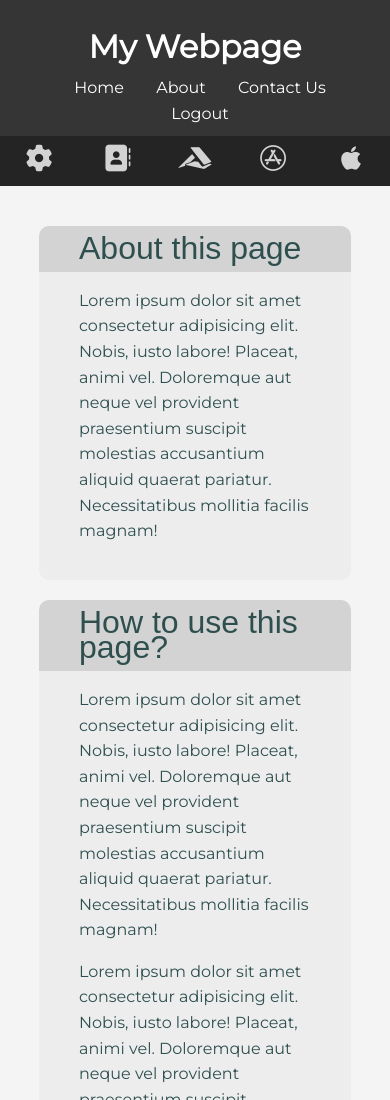
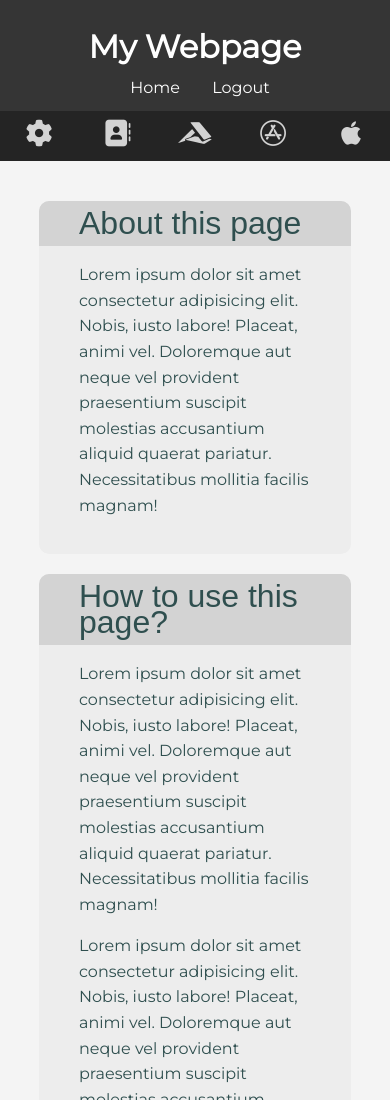
Before and after one commit to FusionX9000/Cards, a plain HTML site: page index.html in a window 390 px wide. Shown: the top 1100 px of the page. Drawn offline with Linux system fonts and the light colour scheme; a web font is replaced by a local one.

Commit message:
Fixed header list overflow on mobile devices

```diff
--- a/css/index.css
+++ b/css/index.css
@@ -221,6 +221,9 @@ body a {
   .category ul {
     text-align: center;
   }
+  .aux {
+    display:none !important;
+  }
 }
 
 #fileItem {
--- a/index.html
+++ b/index.html
@@ -1,6 +1,7 @@
 <!DOCTYPE html>
 <html>
   <head>
+    <meta name="viewport" content="width=device-width,initial-scale=1.0">
     <title>Home Page</title>
     <link rel="stylesheet" type="text/css" href="./css/index.css" />
     <link
@@ -23,8 +24,8 @@
       <div class="category">
         <ul>
           <li><a href="#">Home</a></li>
-          <li><a href="#">About</a></li>
-          <li><a href="#">Contact Us</a></li>
+          <li class="aux"><a href="#">About</a></li>
+          <li class="aux"><a href="#">Contact Us</a></li>
           <li><a href="#">Logout</a></li>
         </ul>
       </div>
```
